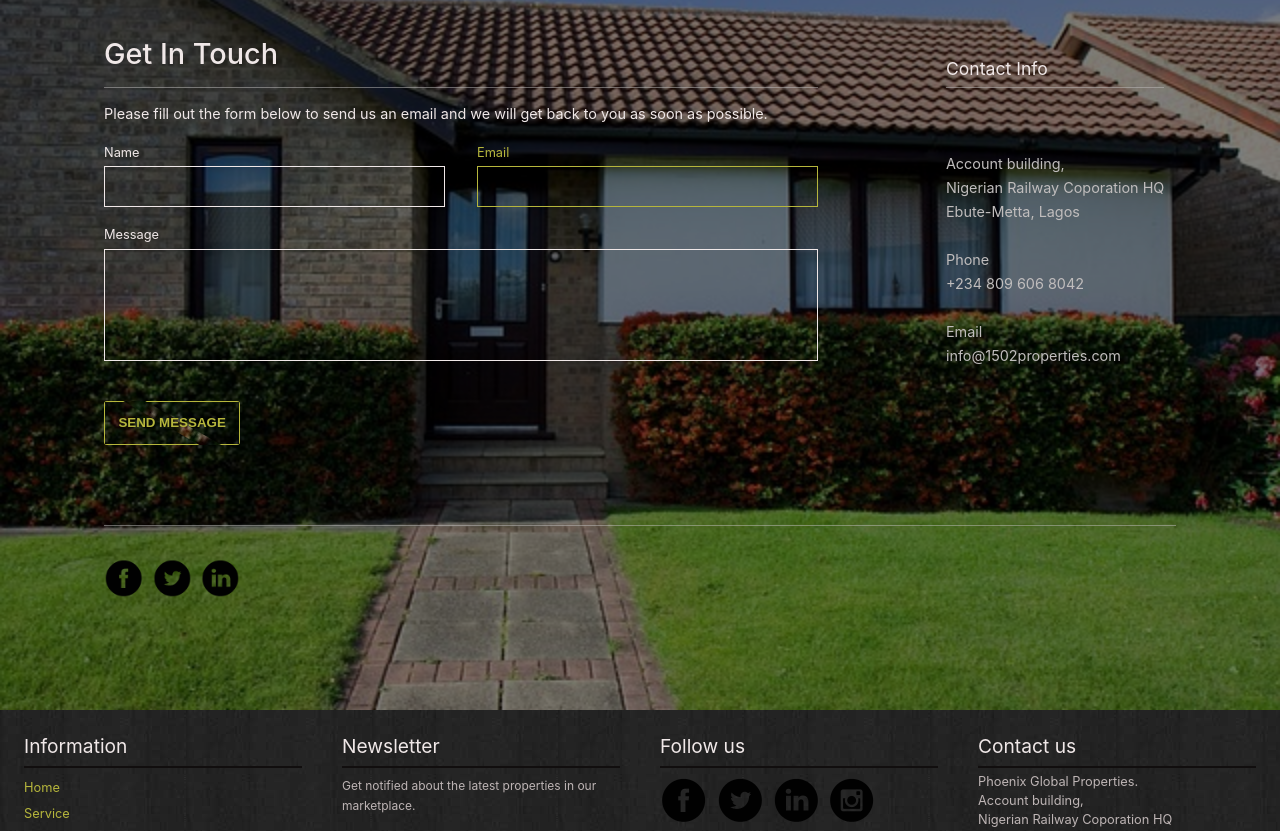
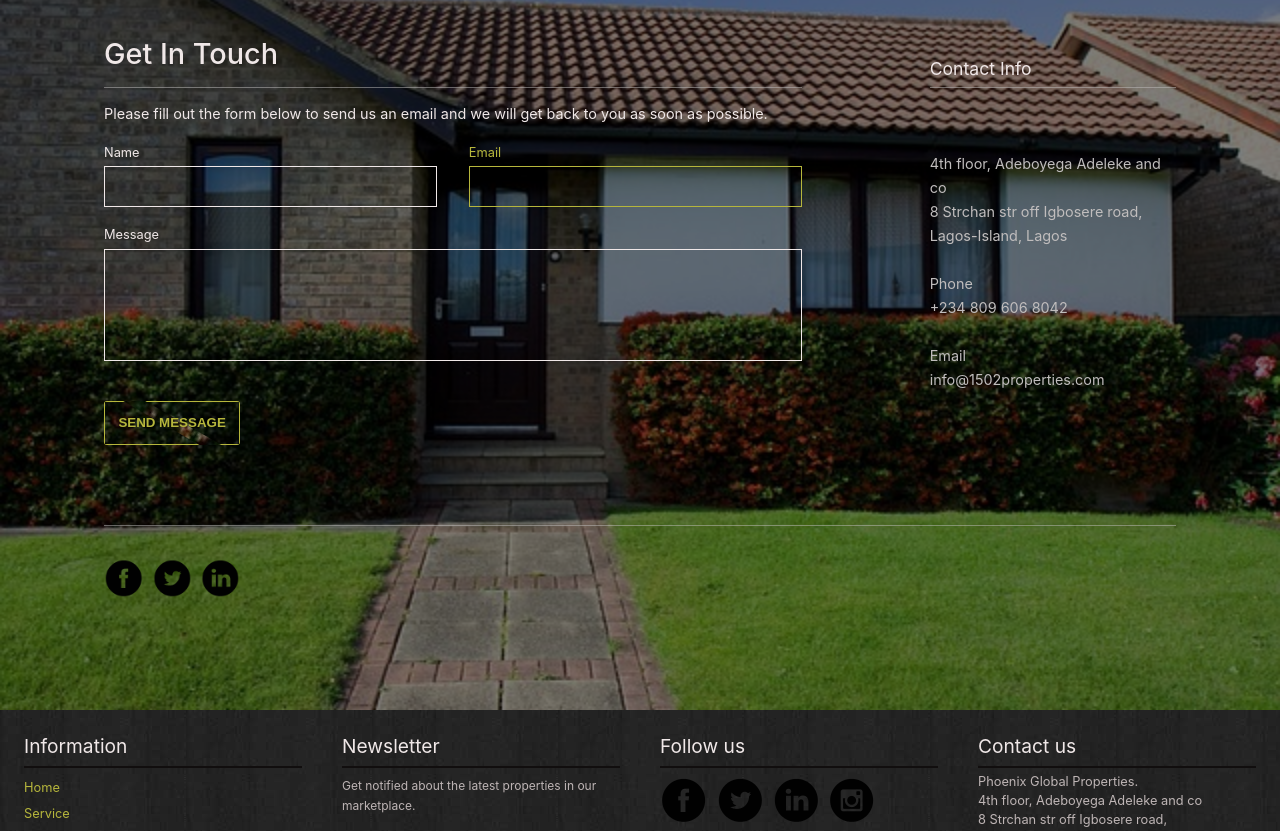
Before and after one commit to ifeanyiHM/1502-Properties, a React (Vite) app: page /contact in a window 1280 px wide. Shown: the part 168-999 px from the top of the page. Built offline with nearby package versions, Linux system fonts and the light colour scheme.

Commit message:
phoenix global

```diff
--- a/src/Components/Footer/Footer.tsx
+++ b/src/Components/Footer/Footer.tsx
@@ -123,10 +123,10 @@ function Footer() {
             <div>
               <span>Phoenix Global Properties.</span>
               <span className="glyphicon glyphicon-map-marker">
-                Account building,
+                4th floor, Adeboyega Adeleke and co
               </span>{" "}
-              <span>Nigerian Railway Coporation HQ</span>
-              <span>Ebute-Metta, Lagos</span>
+              <span>8 Strchan str off Igbosere road,</span>
+              <span>Lagos-Island, Lagos</span>
               <span className="glyphicon glyphicon-envelope">
                 info@1502properties.com
               </span>
--- a/src/Pages/Contact.tsx
+++ b/src/Pages/Contact.tsx
@@ -167,12 +167,12 @@ function Contact() {
               <div className="contact-item">
                 <p>
                   <span className="glyphicon glyphicon-map-marker">
-                    Account building,
+                    4th floor, Adeboyega Adeleke and co
                   </span>
                   <br />
-                  <span>Nigerian Railway Coporation HQ</span>
+                  <span>8 Strchan str off Igbosere road,</span>
                   <br />
-                  <span>Ebute-Metta, Lagos</span>
+                  <span>Lagos-Island, Lagos</span>
                 </p>
               </div>
               <div className="contact-item">
```
